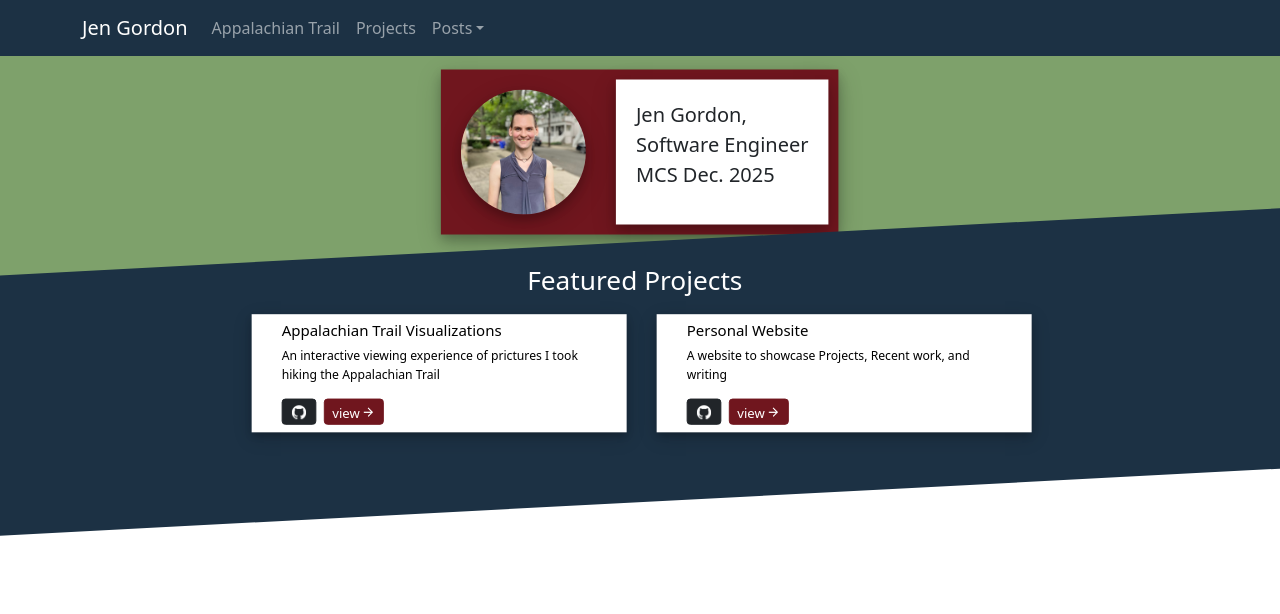
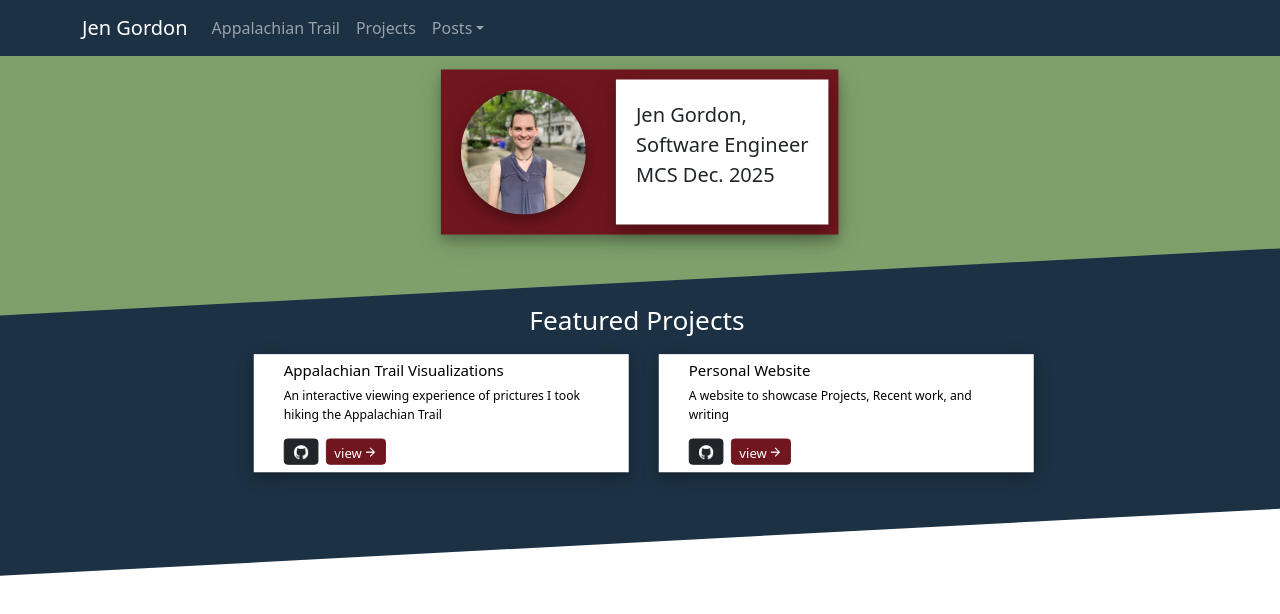
Before and after one commit to Jericgordon/Personal-Website, a React (Vite) app: page /#/ in a window 1280 px wide. Shown: the top 614 px of the page. Built offline with nearby package versions, Linux system fonts and the light colour scheme.

Commit message:
Fixed whitespace issue

```diff
--- a/src/css/FeaturedProjects.css
+++ b/src/css/FeaturedProjects.css
@@ -1,7 +1,8 @@
 .featured-projects-container {
     background-color: #1C3144;
     color: white;
-    transform: rotate(-3deg) scale(125%);
+    transform: rotate(-3deg) scale(125%) translateY(2rem);
+    z-index: auto;
 }
 
 
--- a/src/css/Profile.css
+++ b/src/css/Profile.css
@@ -33,7 +33,7 @@
     background-color: #70161E;
     margin-top: 2rem;
     max-height: 100px + 2rem;
-    z-index: 8;
+    z-index: 9;
     display: flex;
     box-shadow: 0 4px 8px 0 rgba(0, 0, 0, 0.2), 0 6px 20px 0 rgba(0, 0, 0, 0.19);
     transform: rotate(2deg);
```
